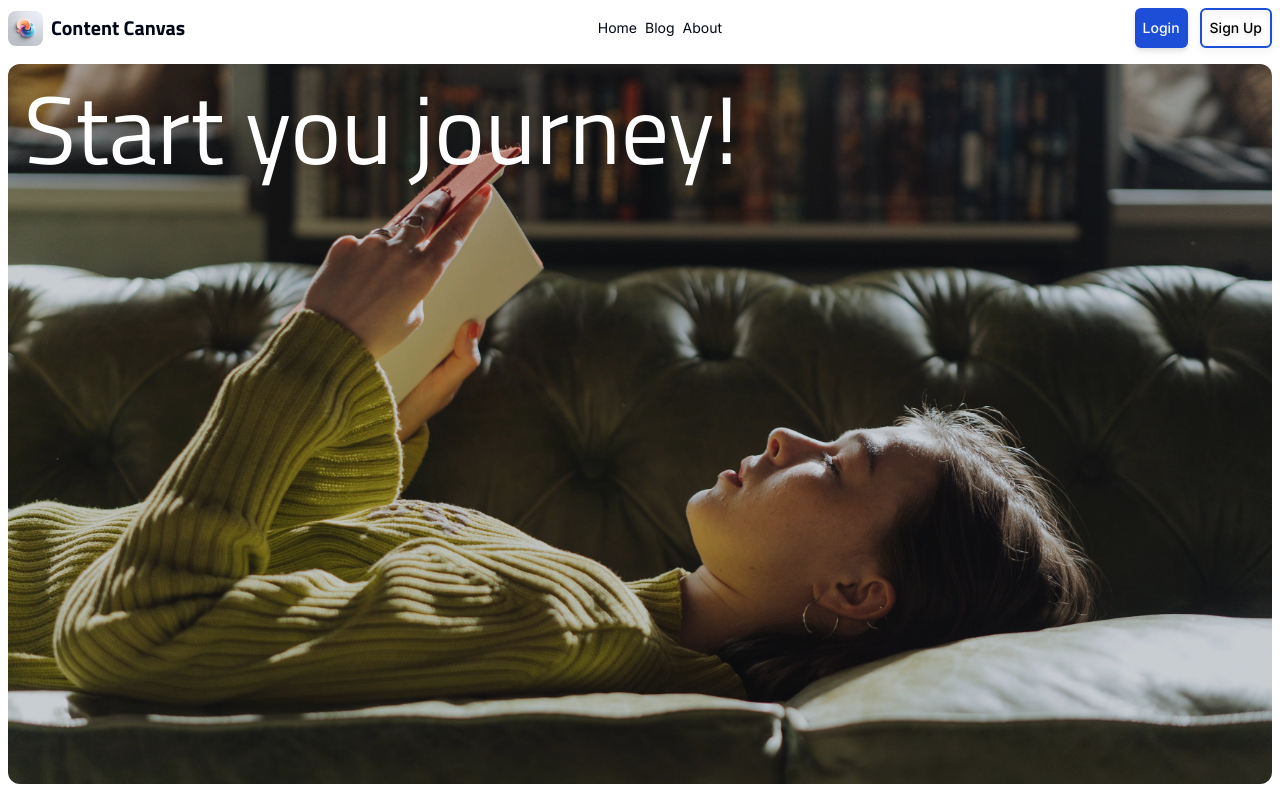
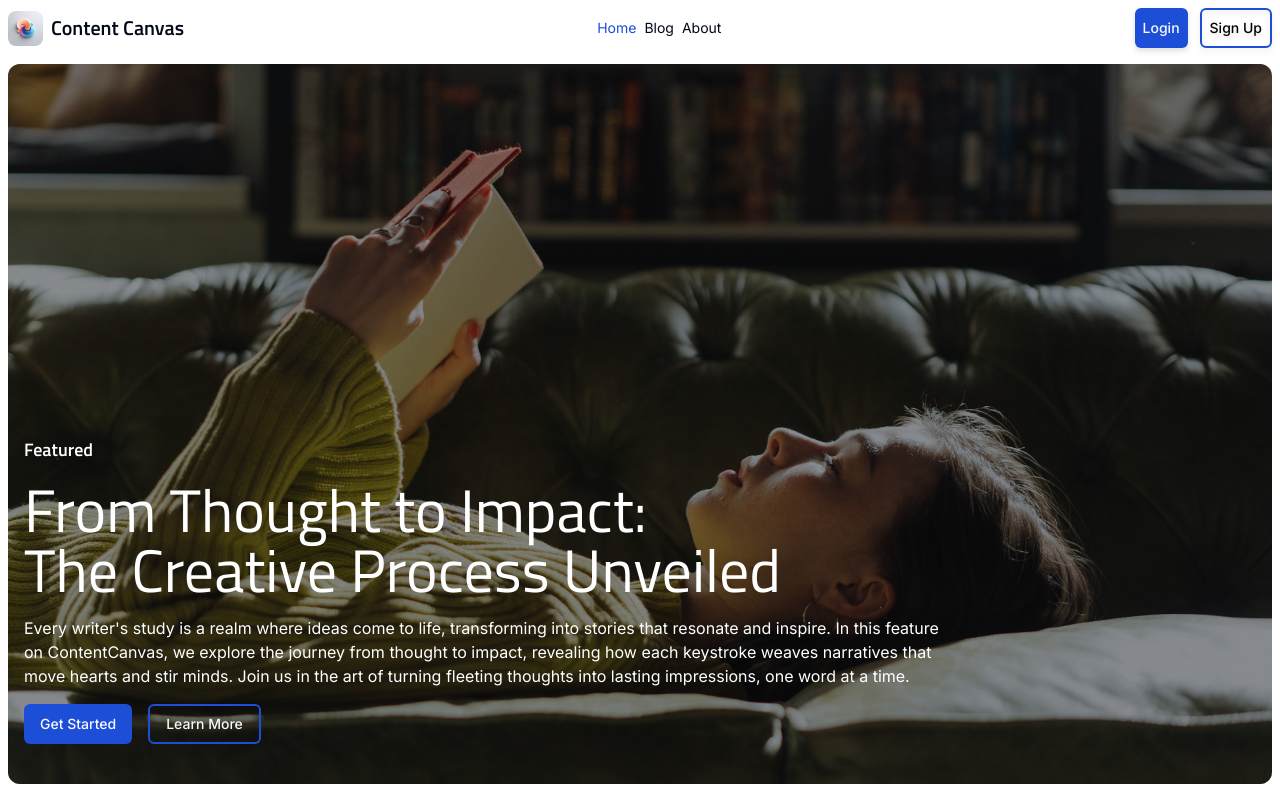
Before and after one commit to berwinsingh/blogging-new, a Next.js app: page / in a window 1280 px wide. Built offline with nearby package versions, Linux system fonts and the light colour scheme.

Commit message:
Reliance on the URL with pathname module to correctly render the authentication fields

```diff
--- /dev/null
+++ b/app/sign-up/page.tsx
@@ -0,0 +1,20 @@
+import Auth from "@/components/auth";
+
+export default function SignUp() {
+  return (
+    <main className="flex justify-between h-screen">
+      <div
+        id="background-login-image"
+        className="w-1/2"
+        style={{
+          backgroundImage: `url("/xxtinction_a_shades_of_blue_3d_abstract_with_sharp_corners_glas_1a407c5d-2d8a-4147-bd2e-1179a32fa523.png")`,
+          backgroundRepeat: "no-repeat",
+          backgroundSize: "cover",
+        }}
+      ></div>
+      <div id="authentication-sign-up" className="w-1/2 self-center">
+        <Auth />
+      </div>
+    </main>
+  );
+}
--- a/components/auth.tsx
+++ b/components/auth.tsx
@@ -7,8 +7,11 @@ import { createUserWithEmailAndPassword, signInWithPopup, signOut } from "fireba
 import { useState } from "react";
 import Image from "next/image";
 import { titillium_web } from "./font";
+import { usePathname } from "next/navigation";
+import Link from "next/link";
 
 const Auth = () => {
+  const pathname = usePathname();
   const [email, setEmail] = useState<string>("");
   const [password, setPassword] = useState<string>("");
 
@@ -38,7 +41,9 @@ const Auth = () => {
     }
   return (
     <div className="flex flex-col items-center gap-3">
-      <h1 className={`${titillium_web.className} text-4xl font-bold`}>Login</h1>
+      <h1 className={`${titillium_web.className} text-4xl font-bold`}>
+        {pathname === "/sign-in" ? "Login" : "Sign Up"}
+      </h1>
       <Input
         placeholder="Email..."
         className="border-black w-96"
@@ -55,15 +60,18 @@ const Auth = () => {
         }
       />
       <Button className="w bg-blue-700 font-semibold hover:bg-blue-800" onClick={signUp}>
-        Login
+        {pathname === "/sign-in" ? "Login" : "Sign Up"}
       </Button>
       <p className="text-sm">or</p>
       <Button className="drop-shadow-md bg-white text-black text-md hover:bg-gray-100" onClick={signInWithGoogle}>
         <span id="google logo" className="mr-2">
-          <Image src={"/Google icon.png"} width={18} height={18} alt="Sign in with Google icon" />
+          <Image src={"/Google icon.png"} width={18} height={18} alt="Sign in with Google, Google logo" />
         </span>
-        Sign in with Google
+        {pathname === "/sign-in" ? "Login using" : "Sign up with"} Google
       </Button>
+      <Link href={pathname === "/sign-in" ? "sign-up" : "sign-in"} className="underline text-blue-500 text-sm hover:text-blue-600">
+        {pathname === "/sign-in" ? "Create a new account" : "Already have a account? Login."}
+      </Link>
     </div>
   );
 };
--- a/components/header.tsx
+++ b/components/header.tsx
@@ -1,14 +1,18 @@
+"use client"
+
 import Link from "next/link";
 import { Button } from "./ui/button";
 import Image from "next/image";
 import { titillium_web } from "./font";
+import { usePathname } from "next/navigation";
 
 const NavElements = ()=>{
+    const pathname = usePathname()
     return(
         <div className="flex gap-2 items-center">
-            <Link href={"/home"} className="text-sm hover:text-blue-800">Home</Link>
-            <Link href={"/blog"} className="text-sm hover:text-blue-800">Blog</Link>
-            <Link href={"/about"} className="text-sm hover:text-blue-800">About</Link>
+            <Link href={"/home"} className={`link ${pathname === '/' ? "text-blue-700" : ""} text-sm hover:text-blue-800`}>Home</Link>
+            <Link href={"/blog"} className={`link ${pathname === '/blog' ? "text-blue-700" : ""} text-sm hover:text-blue-800`}>Blog</Link>
+            <Link href={"/about"} className={`link ${pathname === '/about' ? "text-blue-700" : ""} text-sm hover:text-blue-800`}>About</Link>
         </div>
     )
 }
@@ -34,8 +38,8 @@ const Header = ()=>{
     return(
         <div className="flex justify-between py-2 px-2 items-center bg-white bg-opacity-30 backdrop-blur-xl">
             <Link href={"/"} id="logo" className={`flex items-center gap-2`}>
-                <Image src="/logo.png" alt="logo" width={35} height={35} className="rounded-lg"/>
-                <h3 className={`${titillium_web.className} text-xl font-bold`}>Content Canvas</h3>
+                <Image src="/logo.png" alt="content canvas logo" width={35} height={35} className="rounded-lg"/>
+                <h3 className={`${titillium_web.className} text-xl font-semibold`}>Content Canvas</h3>
             </Link>
             <NavElements/>
             <InteractiveButtons />
--- a/components/hero-section.tsx
+++ b/components/hero-section.tsx
@@ -1,18 +1,41 @@
-import { titillium_web } from './font';
+import { titillium_web } from "./font";
+import { Button } from "./ui/button";
+import Link from "next/link";
 
 const HeroImage = {
-    backgroundImage: `url("/Woman Yellow Shirt Couch.jpg")`,
-    backgroundRepeat: "no-repeat",
-    backgroundSize:"cover",
-    backgroundPosition:"center",
-}
+  backgroundImage: `url("/Woman Yellow Shirt Couch.jpg")`,
+  backgroundRepeat: "no-repeat",
+  backgroundSize: "cover",
+  backgroundPosition: "center",
+};
 
 export default function HeroSection() {
   return (
-    <div className='h-hero mx-2 rounded-xl mt-2' style={HeroImage}>
-        <div className="w-full bg-black bg-opacity-10 flex h-full p-4 rounded-xl">
-            <h1 className={`${titillium_web.className} text-white text-8xl`}>Start you journey!</h1>
+    <div className="h-hero mx-2 rounded-xl mt-2" style={HeroImage}>
+      <div className="w-full bg-black bg-opacity-40 flex flex-col justify-end items-start h-full p-4 rounded-xl gap-4 pb-10">
+        <h3 className={`${titillium_web.className} text-white text-lg font-semibold`}>
+          Featured
+        </h3>
+        <h1 className={`${titillium_web.className} text-white text-6xl`}>
+          From Thought to Impact: <br /> The Creative Process Unveiled
+        </h1>
+        <p className="text-white">
+          Every writer's study is a realm where ideas come to life, transforming
+          into stories that resonate and inspire. In this feature <br /> on
+          ContentCanvas, we explore the journey from thought to impact,
+          revealing how each keystroke weaves narratives that <br /> move hearts
+          and stir minds. Join us in the art of turning fleeting thoughts into
+          lasting impressions, one word at a time.
+        </p>
+        <div className="flex gap-4">
+            <Link href="/sign-in">
+                <Button className="bg-blue-700 hover:bg-blue-800">Get Started</Button>
+            </Link>
+            <Link href={"/about"}>
+                <Button className="border-blue-700 border-2 bg-transparent hover:bg-blue-800">Learn More</Button>
+            </Link>
         </div>
+      </div>
     </div>
-  )
+  );
 }
```
